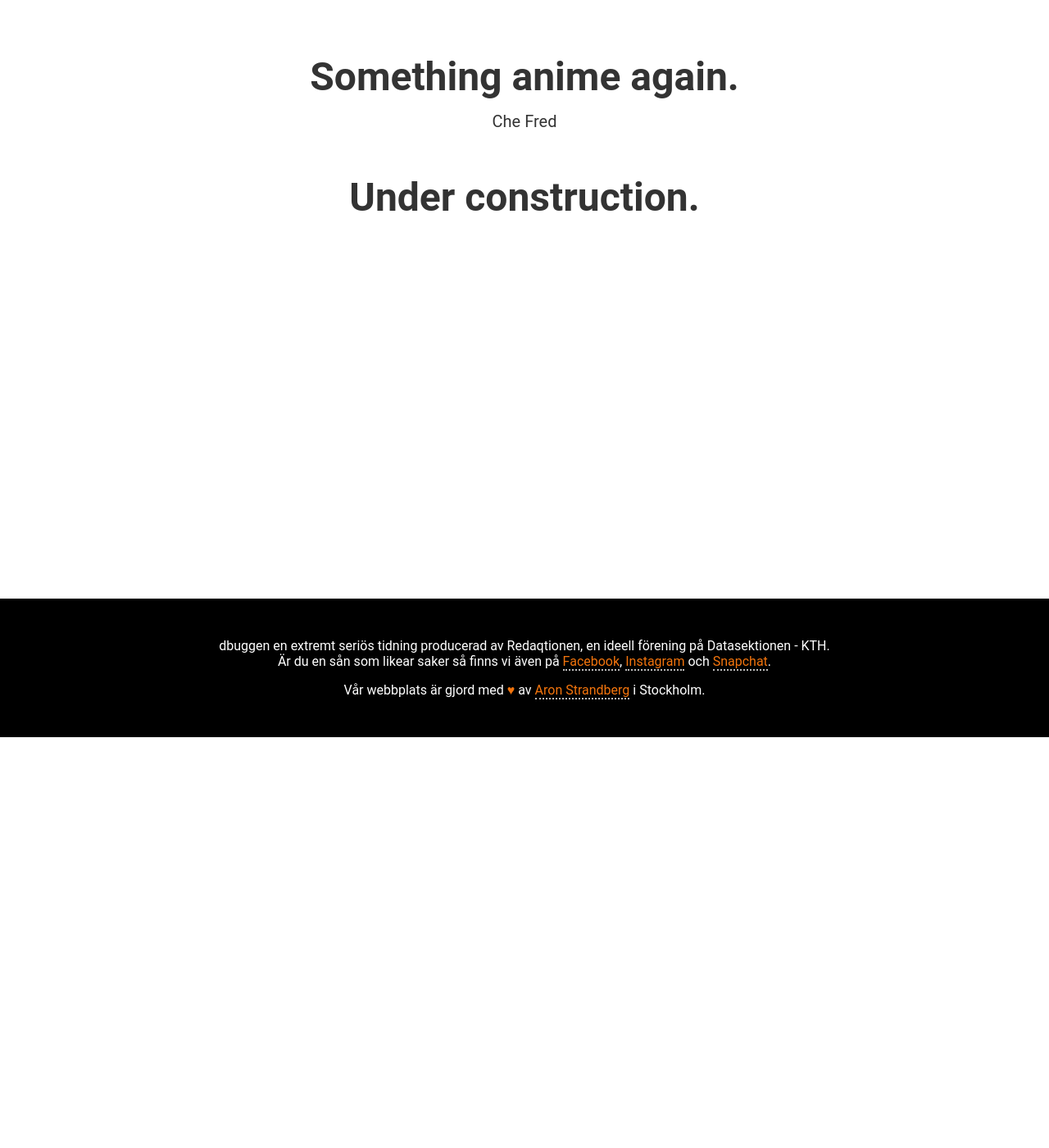
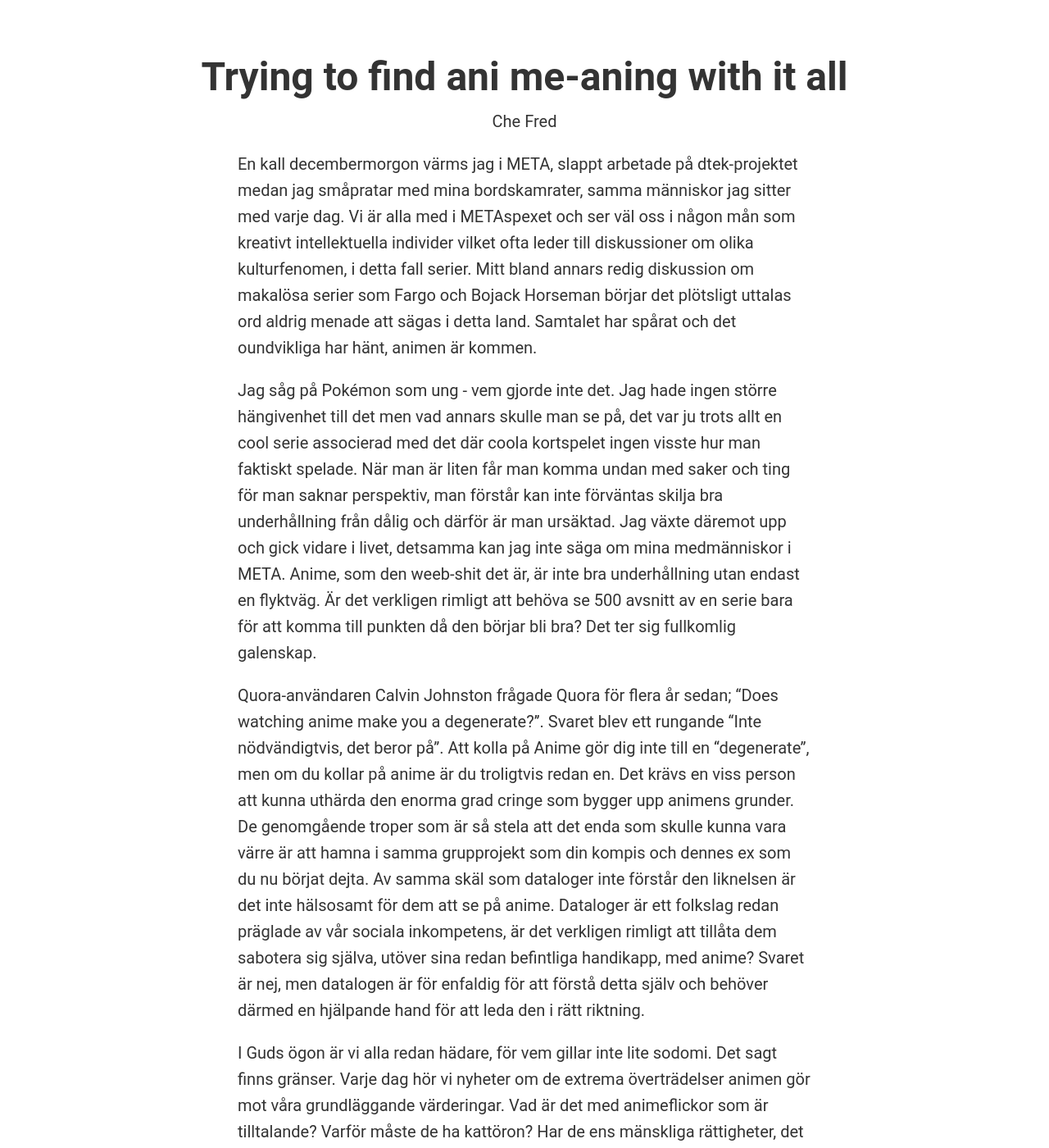
Before and after one commit to datasektionen/dbuggen, a Jekyll site: the page built from _posts/2023-07-08-4-anime2.md, in a window 1280 px wide and 1400 px high, scrolled down 501 px. Shown: the whole window at 82% size. Built offline with Jekyll 4.4.1, drawn with Linux system fonts in a browser that asks for light colours; some of the changed text lies outside the part shown.

Commit message:
feat(37): add animeaning

```diff
--- a/_posts/2023-07-08-4-anime2.md
+++ b/_posts/2023-07-08-4-anime2.md
@@ -1,7 +1,19 @@
 ---
-title: "Something anime again."
+title: "Trying to find ani me-aning with it all"
 category: 37
 order: 4
 author: "Che Fred"
 ---
-# Under construction.
+En kall decembermorgon värms jag i META, slappt arbetade på dtek-projektet medan jag småpratar med mina bordskamrater, samma människor jag sitter med varje dag. Vi är alla med i METAspexet och ser väl oss i någon mån som kreativt intellektuella individer vilket ofta leder till diskussioner om olika kulturfenomen, i detta fall serier. Mitt bland annars redig diskussion om makalösa serier som Fargo och Bojack Horseman börjar det plötsligt uttalas ord aldrig menade att sägas i detta land. Samtalet har spårat och det oundvikliga har hänt, animen är kommen.
+
+Jag såg på Pokémon som ung - vem gjorde inte det. Jag hade ingen större hängivenhet till det men vad annars skulle man se på, det var ju trots allt en cool serie associerad med det där coola kortspelet ingen visste hur man faktiskt spelade. När man är liten får man komma undan med saker och ting för man saknar perspektiv, man förstår kan inte förväntas skilja bra underhållning från dålig och därför är man ursäktad. Jag växte däremot upp och gick vidare i livet, detsamma kan jag inte säga om mina medmänniskor i META. Anime, som den weeb-shit det är, är inte bra underhållning utan endast en flyktväg. Är det verkligen rimligt att behöva se 500 avsnitt av en serie bara för att komma till punkten då den börjar bli bra? Det ter sig fullkomlig galenskap.
+
+Quora-användaren Calvin Johnston frågade Quora för flera år sedan; ''Does watching anime make you a degenerate?''. Svaret blev ett rungande ''Inte nödvändigtvis, det beror på''. Att kolla på Anime gör dig inte till en ''degenerate'', men om du kollar på anime är du troligtvis redan en. Det krävs en viss person att kunna uthärda den enorma grad cringe som bygger upp animens grunder. De genomgående troper som är så stela att det enda som skulle kunna vara värre är att hamna i samma grupprojekt som din kompis och dennes ex som du nu börjat dejta. Av samma skäl som dataloger inte förstår den liknelsen är det inte hälsosamt för dem att se på anime. Dataloger är ett folkslag redan präglade av vår sociala inkompetens, är det verkligen rimligt att tillåta dem sabotera sig själva, utöver sina redan befintliga handikapp, med anime? Svaret är nej, men datalogen är för enfaldig för att förstå detta själv och behöver därmed en hjälpande hand för att leda den i rätt riktning.
+
+I Guds ögon är vi alla redan hädare, för vem gillar inte lite sodomi. Det sagt finns gränser. Varje dag hör vi nyheter om de extrema överträdelser animen gör mot våra grundläggande värderingar. Vad är det med animeflickor som är tilltalande? Varför måste de ha kattöron? Har de ens mänskliga rättigheter, det verkar inte så. Man måste självklart skilja på lämplig och olämplig anime, men precis som att marijuana, utan ingrepp, 100% av fall leder till heroinberoende så är det oundvikligt någon som kollar på anime till slut finner sig med ett bälte runt halsen och lättklädda kattflickor på skärmen. Animen sätter orimliga standarder ingen kan tänkas leva upp till, och vi som en organisation behöver göra mer för att begränsa dess inflytande.
+
+Vare sig METAs invåndare förstår det eller inte är detta anime-förbud en välsignelse. Jag sträcker ut en hand för att hjälpa er ur det djupa djupa hål ni grävt ner er själva i. Jag har inte bannlyst anime av illvilja, utan för att jag älskar er - till skillnad från era föräldrar, verkar det som. För varför annars skulle ni kolla på fucking anime liksom.
+
+Skribentens tankar:
+
+Anime är töntig - come at me, Laura. Vare sig ni misstroendeförklarar mig eller inte är varken jag eller anime-förbudet på väg någonstans.
```
